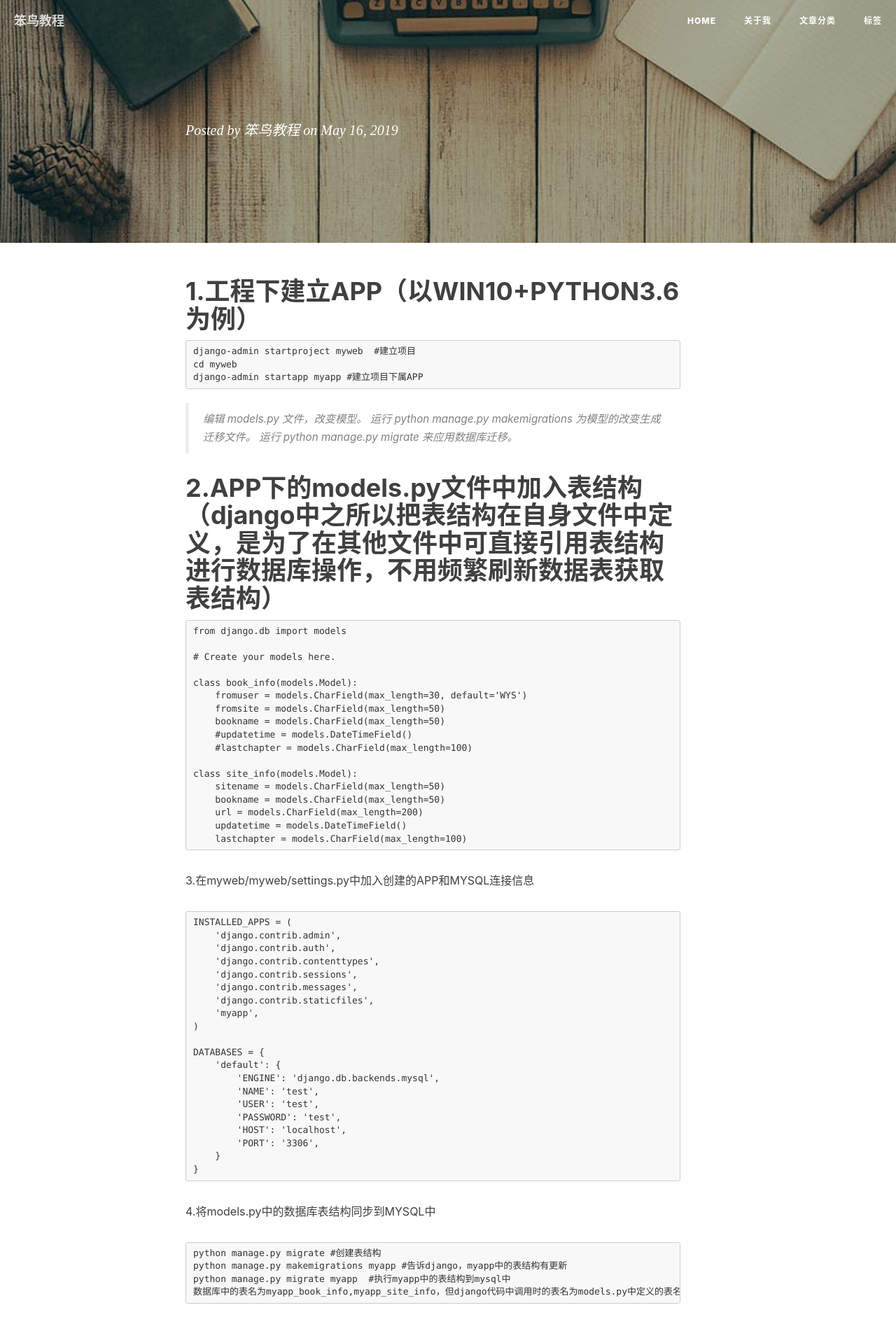
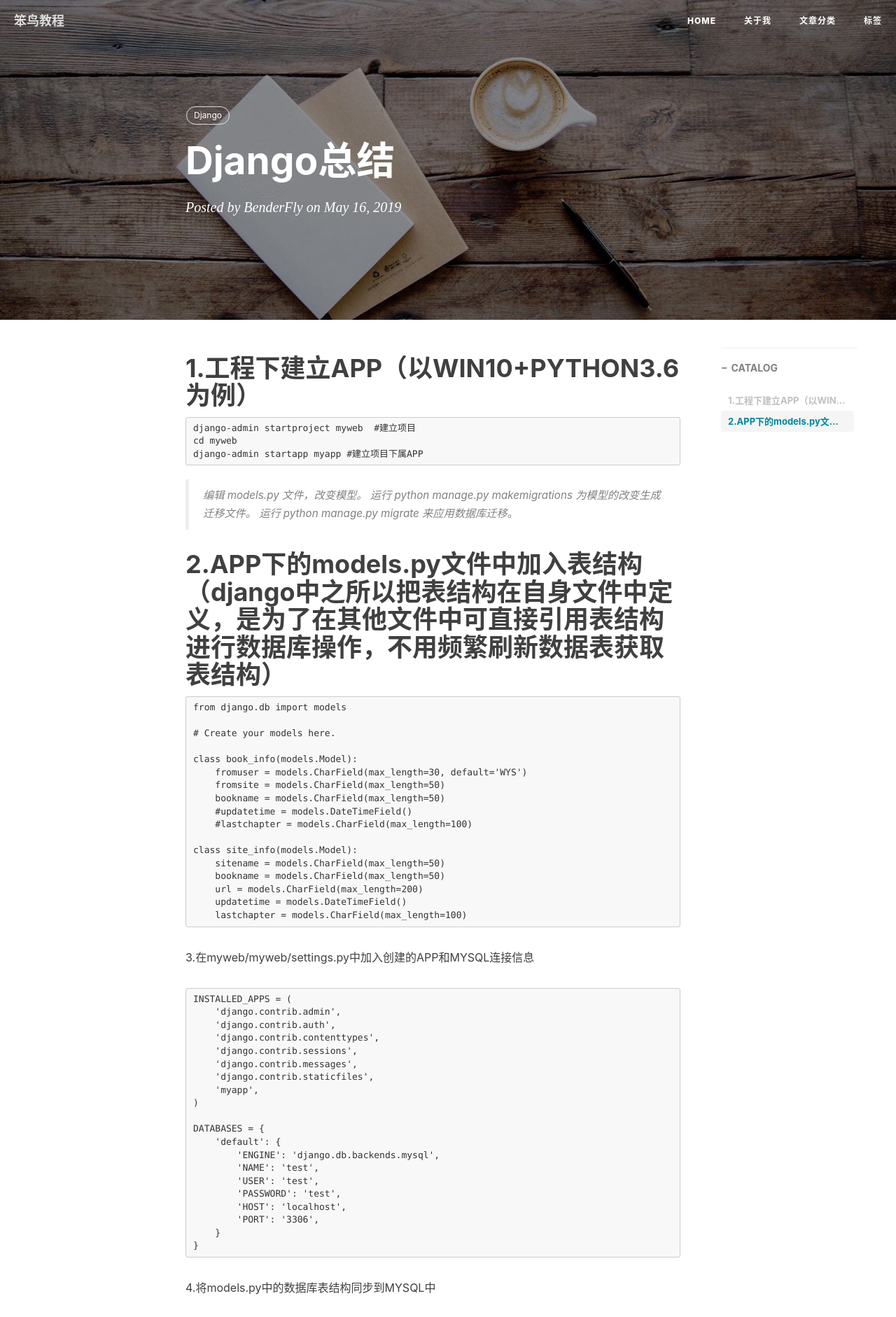
Before and after one commit to handerfly/handerfly.github.io, a Jekyll site: the page built from _posts/2019-04-25-Django总结.md, in a window 1280 px wide. Shown: the top 1882 px of the page at 70% size. Built offline with Jekyll 4.4.1, drawn with Linux system fonts in a browser that asks for light colours; nearby versions of some CDN libraries; our own code applies the rules of GitHub Pages for plain Markdown files; comment, search, counter and statistics services are not loaded.

Commit message:
Update 2019-04-25-Django总结.md

```diff
--- a/_posts/2019-04-25-Django总结.md
+++ b/_posts/2019-04-25-Django总结.md
@@ -3,11 +3,11 @@
 title:      Django总结
 date:       2019-05-16
 author:     BenderFly
-header-img: img/post-bg-ios9-web.jpg
+header-img: img/post-bg-coffee.jpeg
 catalog: true
 categories: Django
 tags:
-	- Django
+    - Django
 ---
 
 # 1.工程下建立APP（以WIN10+PYTHON3.6为例）
```
